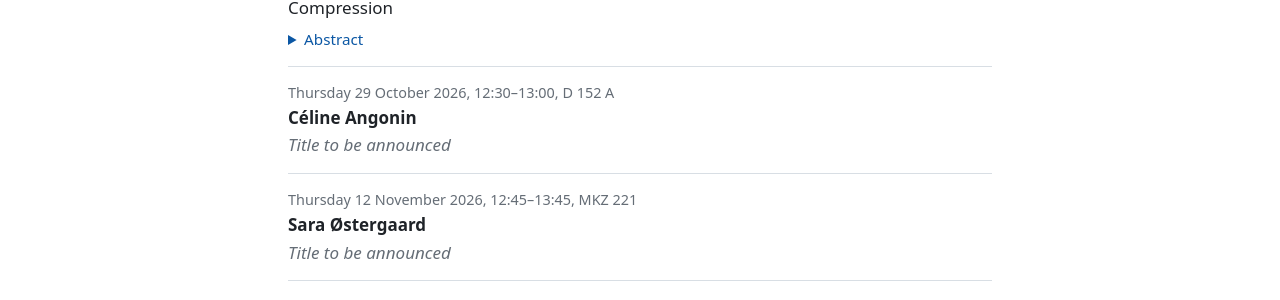
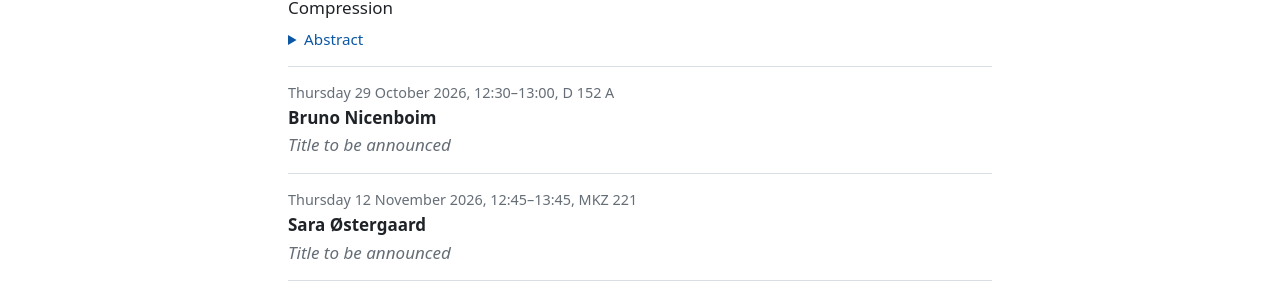
Before and after one commit to tcsai/language-computation, a Jekyll site: the page built from seminar.md, in a window 1280 px wide. Shown: the part 370-670 px from the top of the page. Built offline with Jekyll 4.4.1, drawn with Linux system fonts in a browser that asks for light colours; our own code applies the rules of GitHub Pages for plain Markdown files.

Commit message:
Update speaker for event on 2026-10-29

```diff
--- a/schedule.md
+++ b/schedule.md
@@ -49,7 +49,7 @@ significant inference speedups.
 Date: 2026-10-29
 Time: 12:30-13:00
 Room: D 152 A
-Speaker: Céline Angonin
+Speaker: Bruno Nicenboim
 Title:
 Abstract:
 
```
